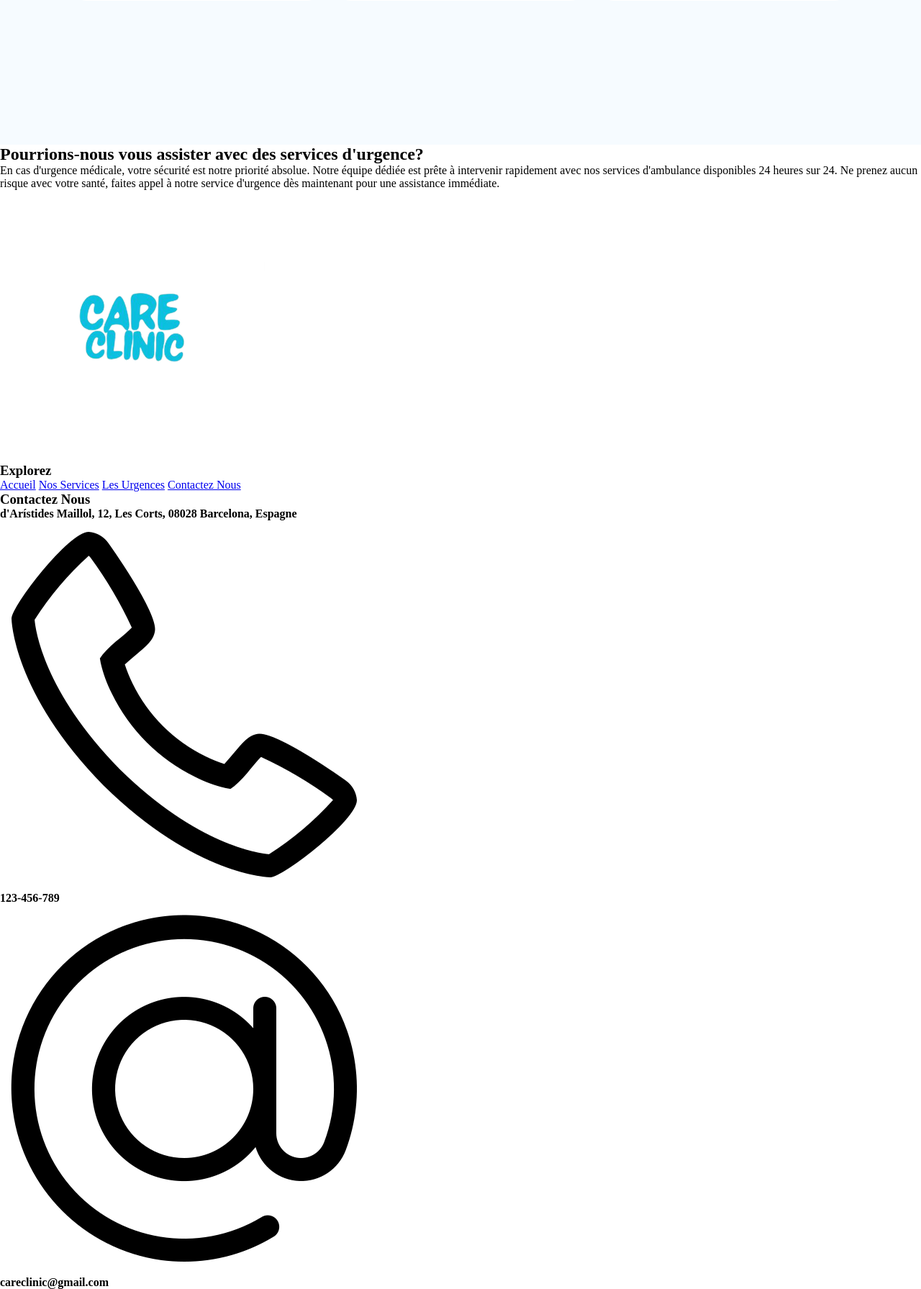
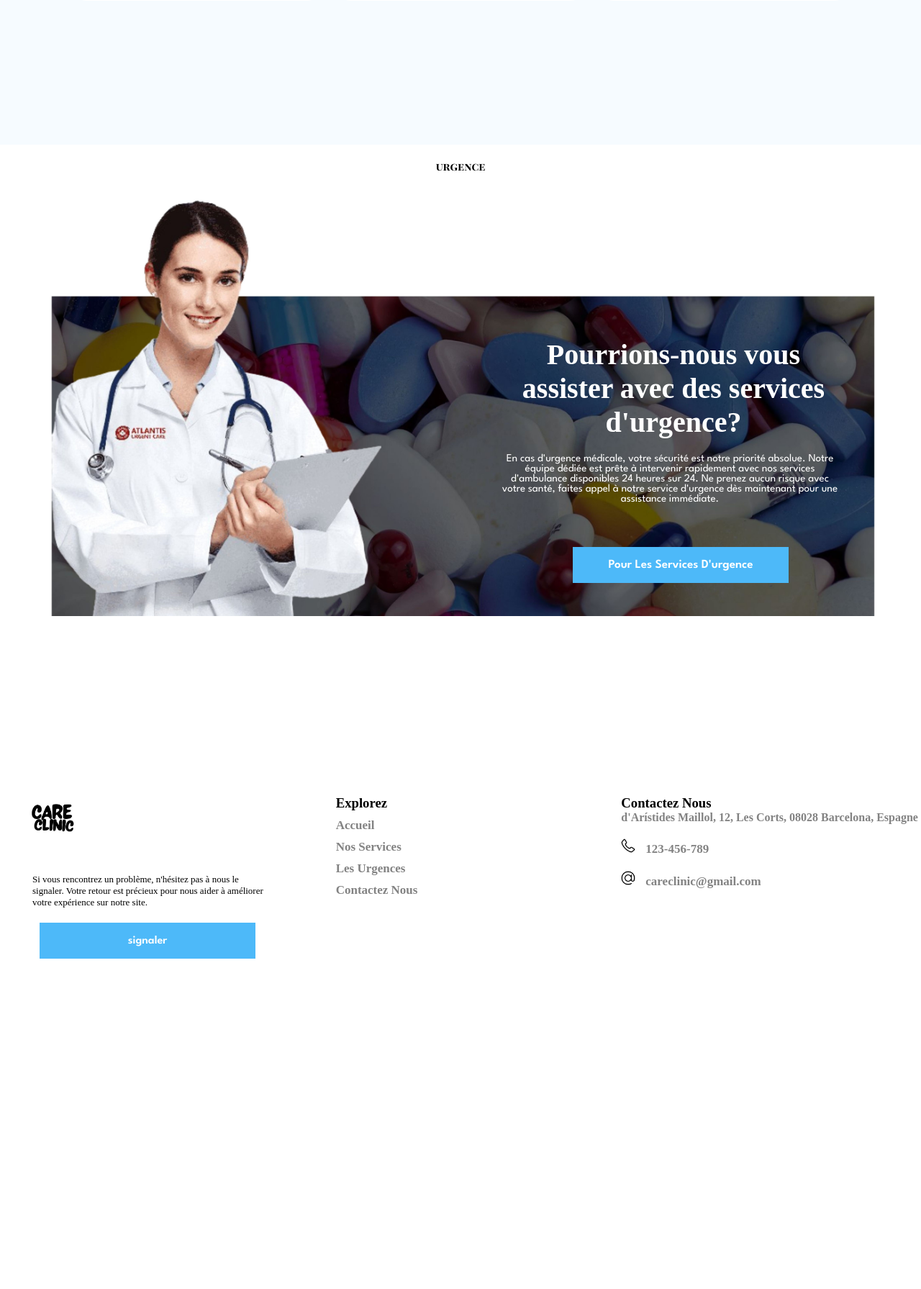
Before and after one commit to anislakardi/Care-Clinic, a PHP site: page /views/home.html in a window 1280 px wide. Shown: the part 2357-4148 px from the top of the page at 72% size. After the commit the page ends 3689 px from the top, so only its background shows below. Run offline with PHP 8.4, Linux system fonts and the light colour scheme; some web fonts are replaced.

Commit message:
home page full

```diff
--- a/public/style/home.css
+++ b/public/style/home.css
@@ -208,6 +208,135 @@
     }
   }
 }
+.emergency{
+  display: grid;
+  grid-template-rows: 1fr 10fr;
+  text-align: center;
+  h2{
+    margin-top: 20px;
+    font-family:var(--font-family-3);
+    font-size: 15px;
+    background-color: rgba(0, 0, 0, 0); /* Fond semi-transparent */
+  }
+  h3{
+    font-size: 40px;
+    font-family: var(--font-family-1);
+    color: white;
+    margin-top: 50px;
+    margin-right: -80px;
+    background-color: rgba(0, 0, 0, 0); /* Fond semi-transparent */
+    margin-top: 140px;
+  }
+  .urgenceINFO {
+    position: relative;
+  }
+
+  .urgencePA {
+    position: absolute;
+    top: 50%;
+    left: 70%;
+    transform: translate(-50%, -50%);
+    background-color: rgba(0, 0, 0, 0); /* Fond semi-transparent */
+    p{
+      background-color: rgba(0, 0, 0, 0); /* Fond semi-transparent */
+      color: white;
+      font-family: var(--font-family-2);
+      font-size: 15px;
+      margin-right: -70px;
+      margin-top: 20px;
+      margin-bottom: 10px;
+    }
+  }
+  img{
+    width: 100%;
+    height: 100%;
+    box-sizing: border-box;
+  }
+  button{
+    margin-top: 50px;
+    margin-bottom: -380px;
+    margin-left: 100px;
+    width: 300px;
+    height: 50px;
+    border:0px;
+    background-color: var(--blue-clair);
+    color: white;
+    font-size: 17px;
+    font-family: var(--font-family-2);
+    font-weight: 600;
+  }
+}
+.footer{
+  margin-top: 200px;
+  display: grid;
+  grid-template-columns: 2fr 4fr;
+  img{
+    width: 100px;
+    height: 100px;
+  }
+  .footerINFO{
+    display: grid;
+    grid-template-columns: 2fr 2fr;
+  }
+  .signal{
+    img{
+      width: 150px;
+      height: 150px;
+    }
+    p{
+      margin-left: 45px;
+      margin-right:55px ;
+      font-family: var(--font-family-1);
+      font-size: 13px;
+      margin-bottom: 20px;
+    }
+    button{
+      margin-left: 55px;
+      width: 300px;
+      height: 50px;
+      border:0px;
+      background-color: var(--blue-clair);
+      color: white;
+      font-size: 16px;
+      font-family: var(--font-family-2);
+      font-weight: 600;
+      margin-bottom: 70px;
+    }
+  }
+}
+.explorer{
+  margin-top: 45px;
+  margin-left: 40px;
+  a{
+    color: var(--grey);
+    font-size: 17px;
+    font-weight: bold;
+    text-decoration: none;
+    margin-top:10px;
+    display: block;
+  }
+}
+.contact{
+  margin-top: 45px;
+  margin-left: 10px;
+  h4{
+    color: var(--grey);
+  }
+  a{
+    color: var(--grey);
+    font-size: 17px;
+    font-weight: bold;
+    text-decoration: none;
+    display: inline;
+    margin-left: 10px;
+  }
+  img{
+    margin-top: 20px;
+    display: inline;
+    width: 20px;
+    height: 20px;
+  }
+}
 
 
 
--- a/views/home.html
+++ b/views/home.html
@@ -10,7 +10,7 @@
 <body>
   <a name="accu"></a>
   <div class="navigation">
-    <img src="../public/images/care (2).jpg" alt="clinic logo">
+    <img src="../public/images/care.jpg" alt="clinic logo">
     <div id="references">
       <a href="#accu">Accueil</a>
       <a href="#ser">Nos Services</a>
@@ -140,12 +140,30 @@
   </div>
   <a name="urg"></a>
   <div class="emergency">
-    <h2>Pourrions-nous vous assister avec des services d'urgence?</h2>
-    <p>En cas d'urgence médicale, votre sécurité est notre priorité absolue. Notre équipe dédiée est prête à intervenir rapidement avec nos services d'ambulance disponibles 24 heures sur 24. Ne prenez aucun risque avec votre santé, faites appel à notre service d'urgence dès maintenant pour une assistance immédiate.</p>
+    <div>
+      <h2>urgence</h2>
+    </div>
+      <div class="urgenceINFO">
+        <div>
+        </div>
+        <div class="urgenceINFO">
+          <img src="../public/images/urgentBG.jpg" alt="urgencepic">
+          <div class="urgencePA">
+            <h3>Pourrions-nous vous assister avec des services d'urgence?</h3>
+            <p>En cas d'urgence médicale, votre sécurité est notre priorité absolue. Notre équipe dédiée est prête à intervenir rapidement avec nos services d'ambulance disponibles 24 heures sur 24. Ne prenez aucun risque avec votre santé, faites appel à notre service d'urgence dès maintenant pour une assistance immédiate.</p>
+            <button>Pour Les Services D'urgence</button>
+          </div>
+        </div>
+
+    </div>
   </div>
   <div class="footer">
-    <img src="../public/images/care logo.png" alt="clinic logo">
-    <div class="footer-info">
+    <div class="signal">
+      <img src="../public/images/care.jpg" alt="clinic logo">
+      <p>Si vous rencontrez un problème, n'hésitez pas à nous le signaler. Votre retour est précieux pour nous aider à améliorer votre expérience sur notre site.</p>
+      <button>signaler</button>
+    </div>
+    <div class="footerINFO">
       <div class="explorer">
         <h3>Explorez</h3>
         <a href="#accu">Accueil</a>
@@ -157,9 +175,10 @@
         <h3>Contactez Nous</h3>
         <h4>d'Arístides Maillol, 12, Les Corts, 08028 Barcelona, Espagne</h4>
         <img src="../public/images/phone-call.png" alt="phone number">
-        <h4>123-456-789</h4>
+        <a href="tel:+123-456-789">123-456-789</a>
+        <br>
         <img src="../public/images/arroba.png" alt="Email">
-        <h4>careclinic@gmail.com</h4>
+        <a href="mailto:careclinic@gmail.com">careclinic@gmail.com</a>
       </div>
     </div>
   </div>
```
Also changed, not shown: public/images/care clinic logo.png (deleted), public/images/care logo.png (deleted), public/images/care.jpg (renamed from public/images/care (2).jpg), public/images/urgentBG.jpg (added).
